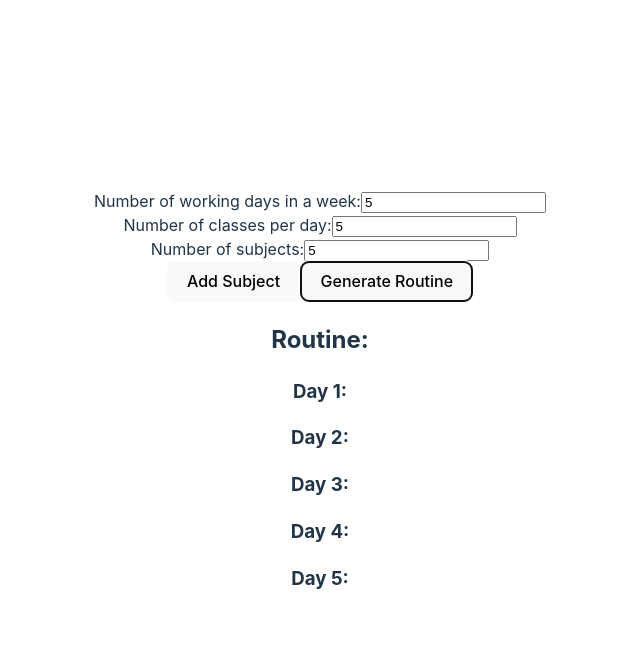
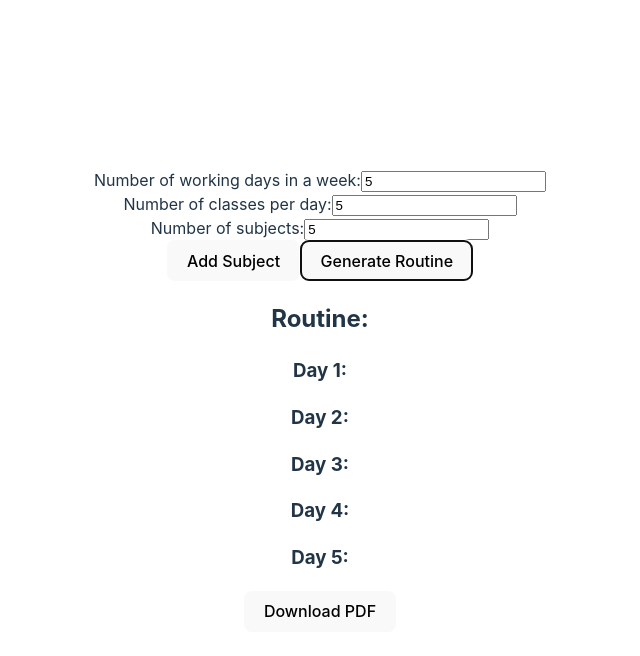
Before and after one commit to p369m/Time-Table-Generator, a React (Vite) app: page / in a window 1280 px wide. Both pictures are taken after typing "5", "5", "5" into the empty fields and a click on the button "Generate Routine". Shown: the top 656 px of the page, without its empty margins (320-960 px from the left). Built offline with nearby package versions, Linux system fonts and the light colour scheme.

Commit message:
Pdf download fearture added

```diff
--- a/package.json
+++ b/package.json
@@ -10,6 +10,7 @@
     "preview": "vite preview"
   },
   "dependencies": {
+    "jspdf": "^2.5.1",
     "react": "^18.2.0",
     "react-dom": "^18.2.0"
   },
--- a/src/RoutineMakerApp.jsx
+++ b/src/RoutineMakerApp.jsx
@@ -1,4 +1,5 @@
 import React, { useState } from 'react';
+import { jsPDF } from 'jspdf';
 
 const RoutineMakerApp = () => {
   const [numDays, setNumDays] = useState('');
@@ -28,6 +29,20 @@ const RoutineMakerApp = () => {
 
   const addSubject = () => {
     setSubjects([...subjects, { sub: '', teacher: '', count: '' }]);
+  };
+
+  const generatePDF = () => {
+    const doc = new jsPDF();
+    doc.text("Routine", 20, 10);
+
+    routine.forEach((day, dayIndex) => {
+      doc.text(`Day ${dayIndex + 1}:`, 20, 20 + dayIndex * 10);
+      day.forEach((classItem, classIndex) => {
+        doc.text(`${classItem.sub} - ${classItem.teacher}`, 30, 30 + dayIndex * 10 + classIndex * 10);
+      });
+    });
+
+    doc.save('routine.pdf');
   };
 
   return (
@@ -117,6 +132,7 @@ const RoutineMakerApp = () => {
               </ul>
             </div>
           ))}
+          <button onClick={generatePDF}>Download PDF</button>
         </div>
       )}
     </div>
```
Also changed, not shown: 1 other file (tests, documents, lock files or other folders).
